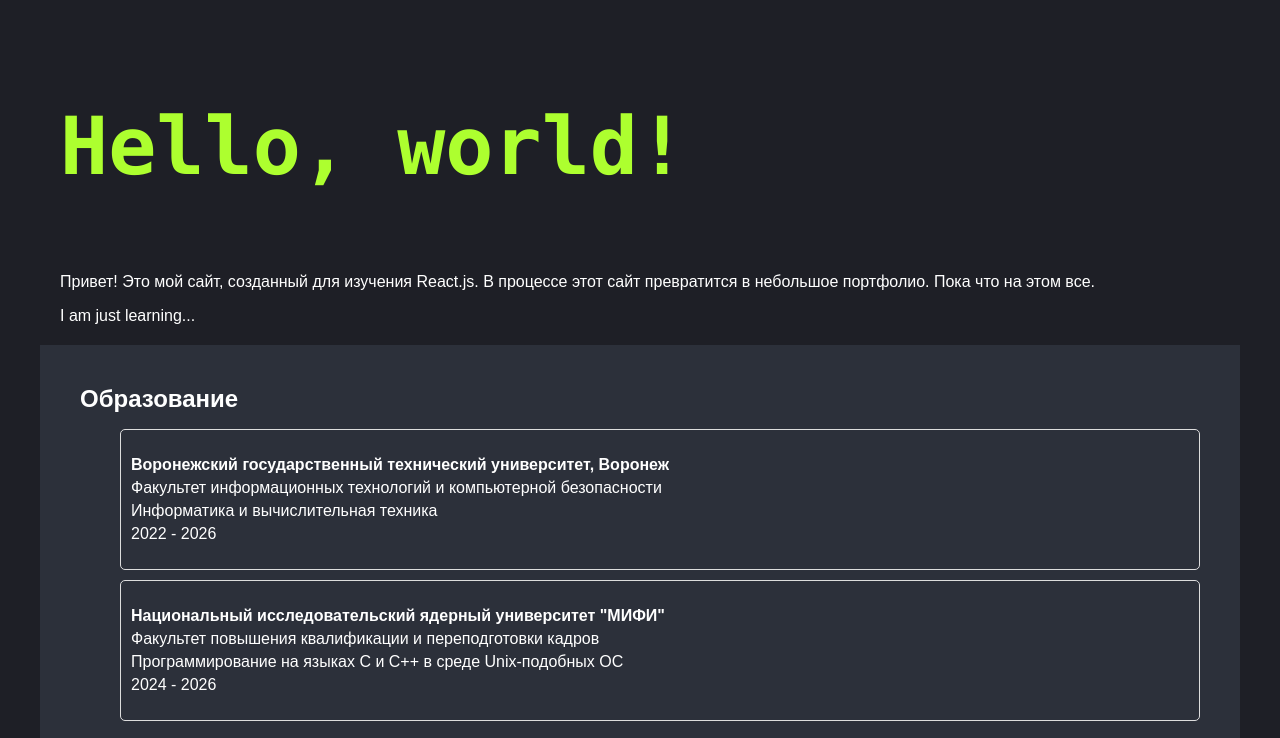
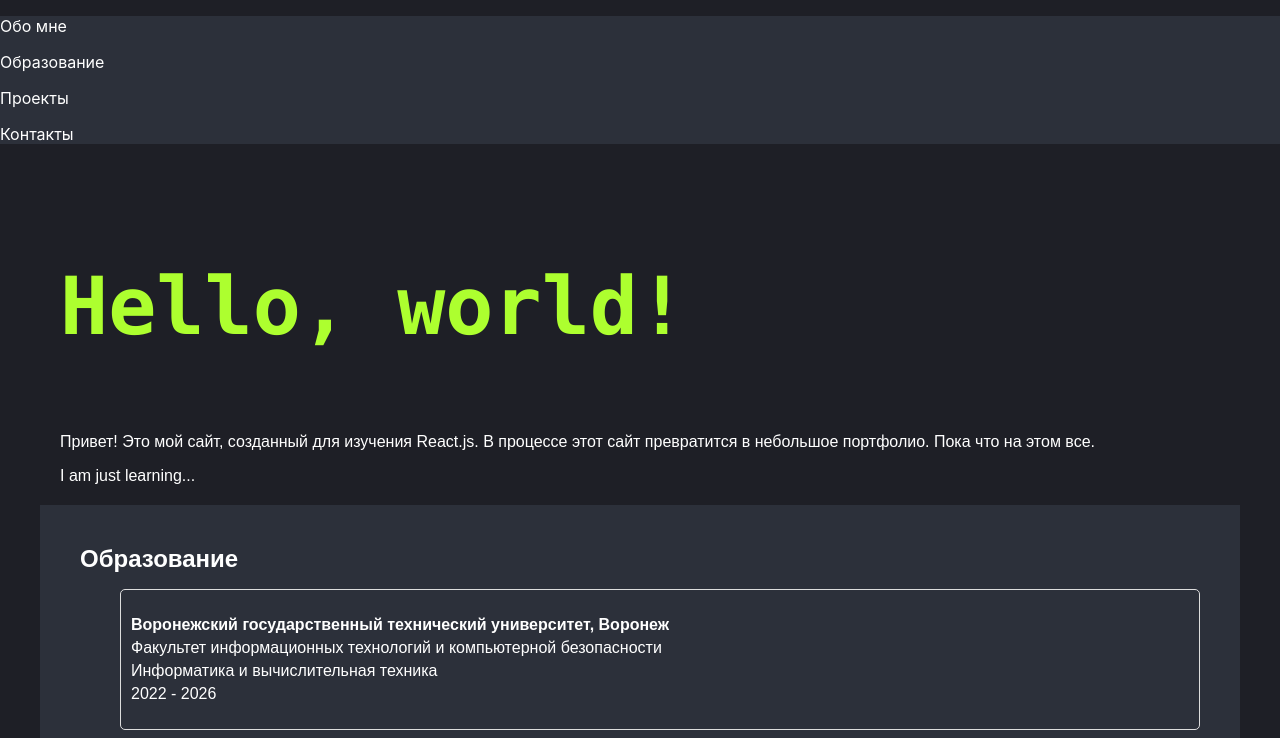
Before and after one commit to lyacsevna/AboutMe, a React (Create React App) app: page / in a window 1280 px wide. Shown: the top 738 px of the page. Built offline with nearby package versions, Linux system fonts and the light colour scheme.

Commit message:
starting work on the header and switching to the semantics branch

```diff
--- a/src/App.js
+++ b/src/App.js
@@ -4,11 +4,13 @@ import Contacts from './components/contacts';
 import EducationSection from './components/education'
 import './App.css';
 import FooterFunction from './components/footer';
+import HeaderFunction from './components/navigation';
 
 const App = () => {
   return (
     <>
       <header>
+        <HeaderFunction/>
       </header>
       <main className='container'>
         <section>
```
